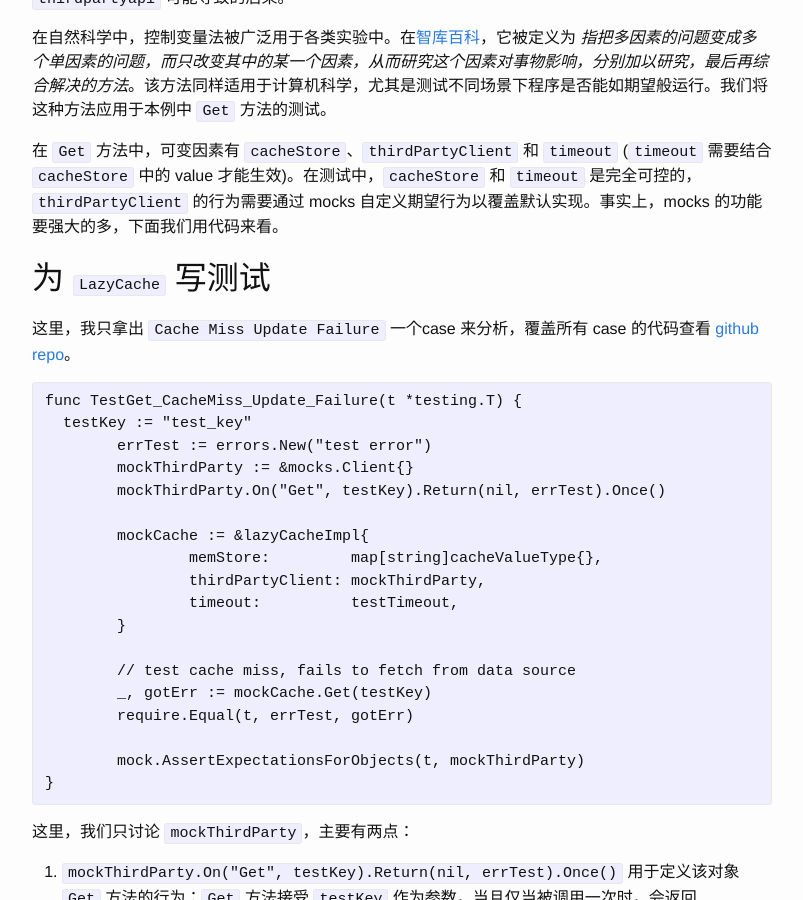
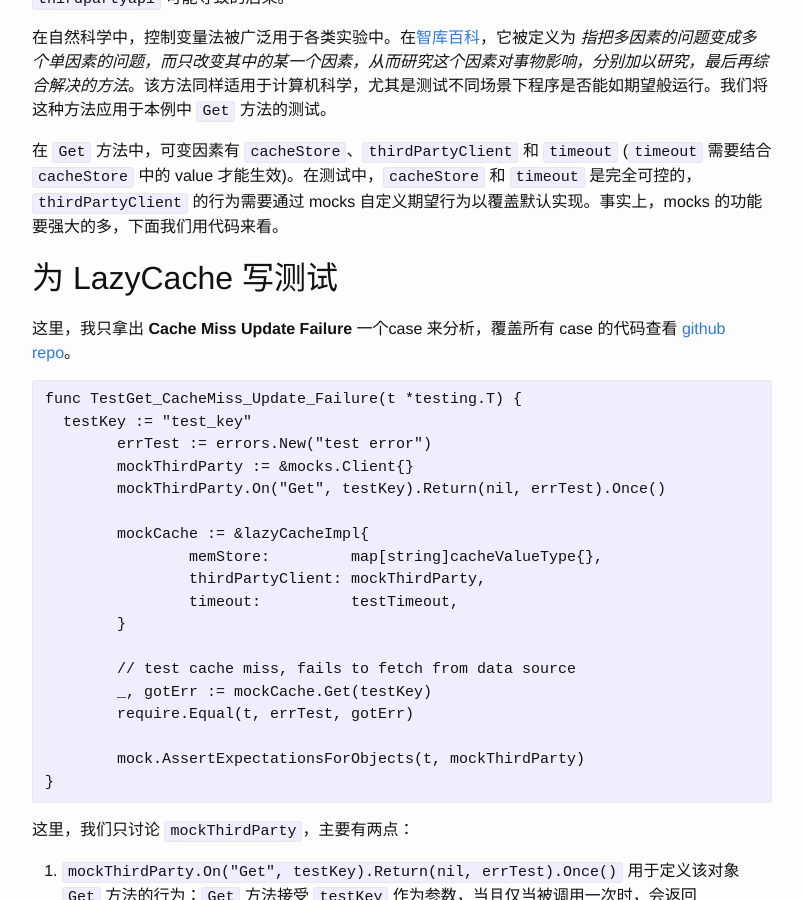
Before and after one commit to oscarzhao/oscarzhao.github.io, a Jekyll site: the page built from _posts/2018-10-25-testing-require-mockery.markdown, in a window 1280 px wide and 900 px high, scrolled down 5460 px. Shown: the whole window, without its empty margins (238-1041 px from the left). Built offline with Jekyll 4.4.1, drawn with Linux system fonts in a browser that asks for light colours.

Commit message:
fix format

````diff
--- a/_posts/2018-10-25-testing-require-mockery.markdown
+++ b/_posts/2018-10-25-testing-require-mockery.markdown
@@ -234,9 +234,9 @@ func (c *lazyCacheImpl) Get(key string) (data interface{}, err error) {
 
 在 `Get` 方法中，可变因素有 `cacheStore`、`thirdPartyClient` 和 `timeout` (`timeout` 需要结合 `cacheStore` 中的 value 才能生效)。在测试中，`cacheStore` 和 `timeout` 是完全可控的，`thirdPartyClient` 的行为需要通过 mocks 自定义期望行为以覆盖默认实现。事实上，mocks 的功能要强大的多，下面我们用代码来看。
 
-## 为 `LazyCache` 写测试
+## 为 LazyCache 写测试
 
-这里，我只拿出 `Cache Miss Update Failure` 一个case 来分析，覆盖所有 case 的代码查看 [github repo](https://todo)。
+这里，我只拿出 **Cache Miss Update Failure** 一个case 来分析，覆盖所有 case 的代码查看 [github repo](https://todo)。
 
 ```{go}
 func TestGet_CacheMiss_Update_Failure(t *testing.T) {
````
